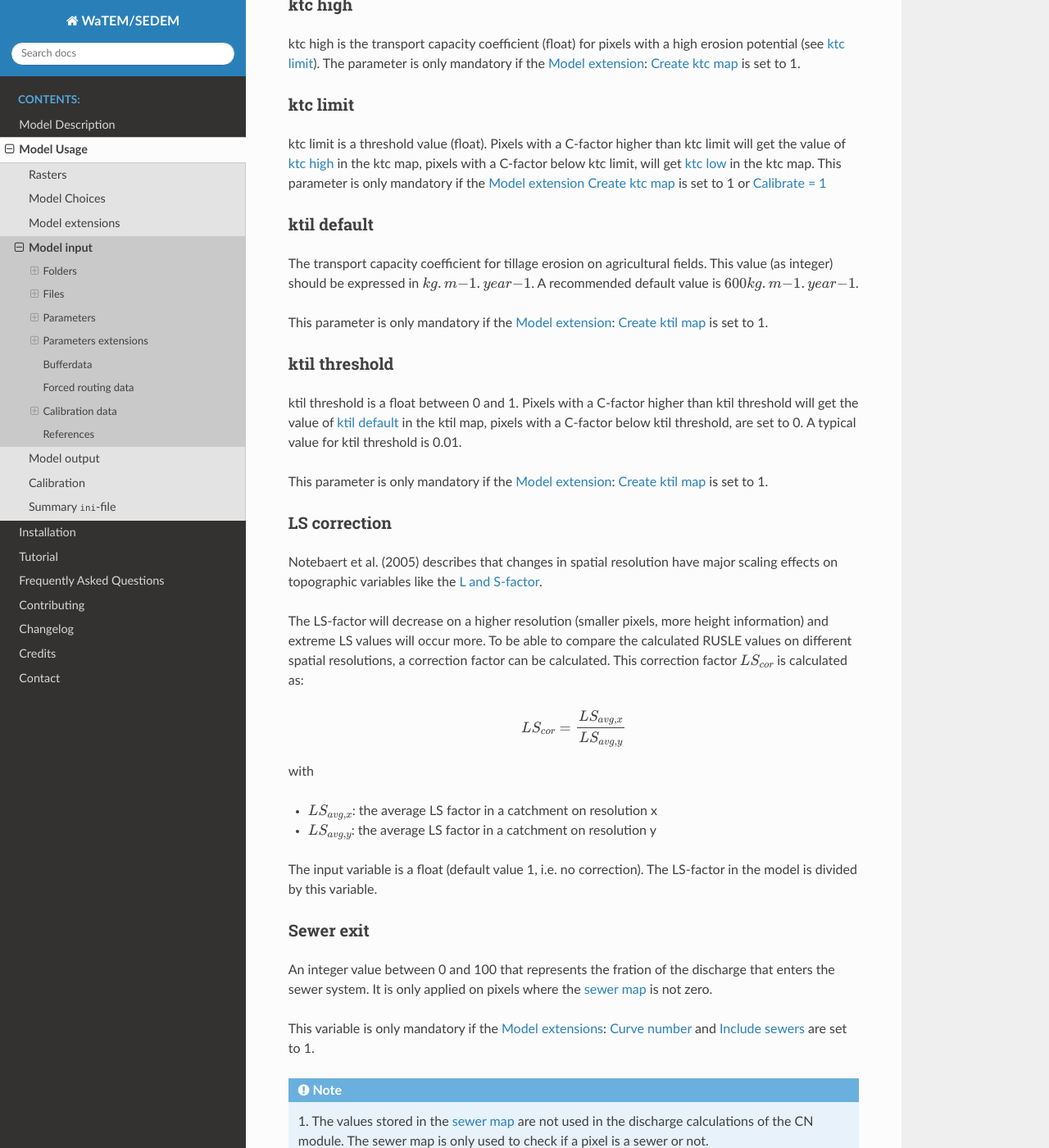
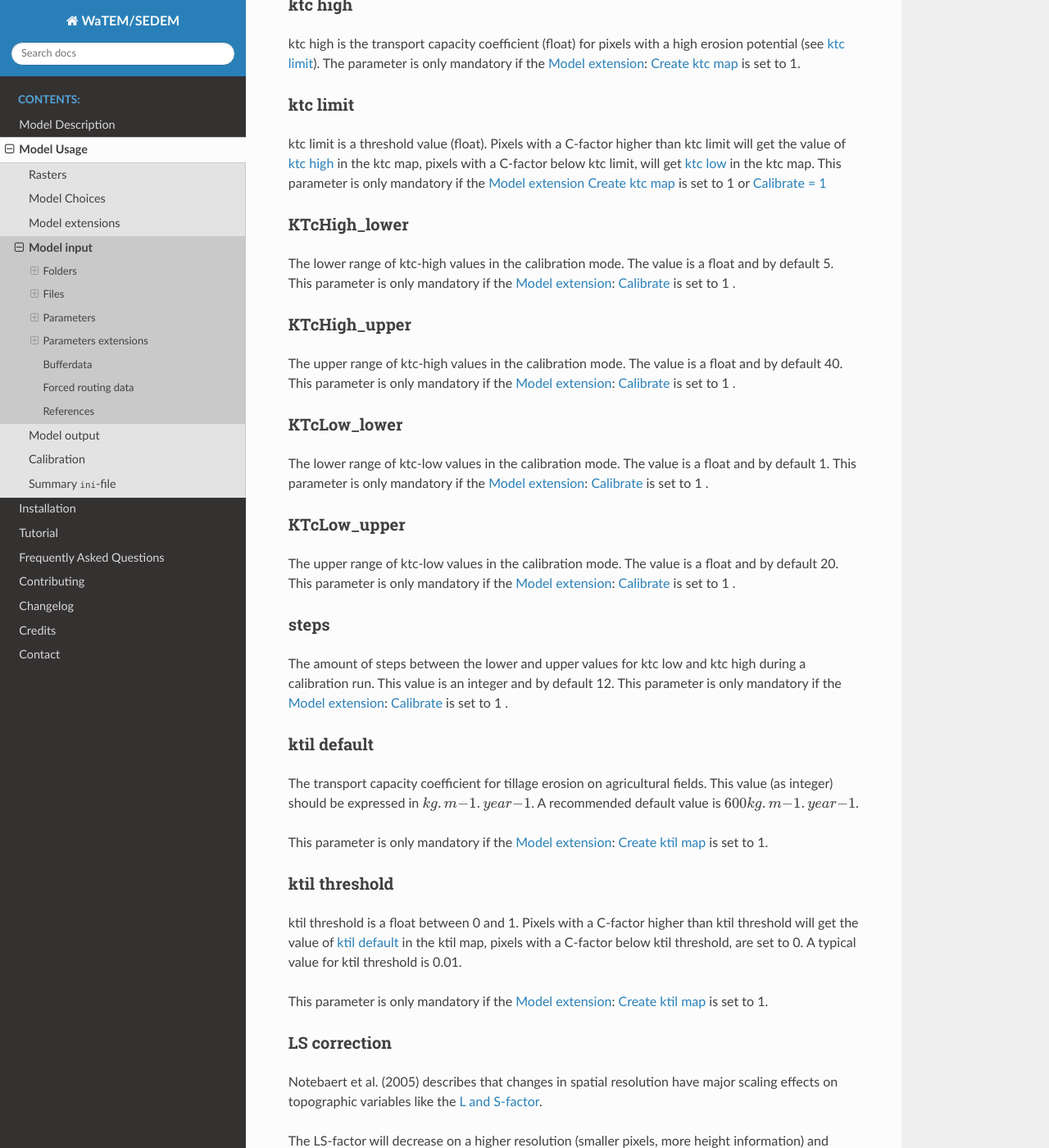
Before and after one commit to watem-sedem/watem-sedem, a Sphinx documentation site: the page built from docs/input.rst, in a window 1280 px wide and 1400 px high, scrolled down 10946 px. Shown: the whole window at 82% size. Built offline with Sphinx 7.4.7 and the Read the Docs theme 3.1.0, drawn with Linux system fonts in a browser that asks for light colours; some of the changed text lies outside the part shown.

Commit message:
Adjust documentation

```diff
--- a/docs/input.rst
+++ b/docs/input.rst
@@ -600,6 +600,56 @@ pixels with a C-factor below ktc limit, will get :ref:`ktc low <ktclow>` in the
 ktc map. This parameter is only mandatory if the :ref:`Model extension <extensionspage>`
 :ref:`Create ktc map <createktc>` is set to 1 or :ref:`Calibrate = 1 <Calibrate>`
 
+.. _ktchigh_lower:
+
+KTcHigh_lower
+*************
+
+The lower range of ktc-high values in the calibration mode. The value is a float
+and by default 5.
+This parameter is only mandatory if the :ref:`Model extension <extensionspage>`:
+:ref:`Calibrate <Calibrate>` is set to 1 .
+
+.. _ktchigh_upper:
+
+KTcHigh_upper
+*************
+
+The upper range of ktc-high values in the calibration mode. The value is a float
+and by default 40.
+This parameter is only mandatory if the :ref:`Model extension <extensionspage>`:
+:ref:`Calibrate <Calibrate>` is set to 1 .
+
+.. _ktclow_lower:
+
+KTcLow_lower
+*************
+
+The lower range of ktc-low values in the calibration mode. The value is a float
+and by default 1.
+This parameter is only mandatory if the :ref:`Model extension <extensionspage>`:
+:ref:`Calibrate <Calibrate>` is set to 1 .
+
+.. _ktclow_upper:
+
+KTcLow_upper
+*************
+
+The upper range of ktc-low values in the calibration mode. The value is a float
+and by default 20.
+This parameter is only mandatory if the :ref:`Model extension <extensionspage>`:
+:ref:`Calibrate <Calibrate>` is set to 1 .
+
+.. _steps:
+
+steps
+*****
+
+The amount of steps between the lower and upper values for ktc low and ktc high
+during a calibration run. This value is an integer and by default 12.
+This parameter is only mandatory if the :ref:`Model extension <extensionspage>`:
+:ref:`Calibrate <Calibrate>` is set to 1 .
+
 .. _ktildefault:
 
 ktil default
@@ -888,65 +938,6 @@ Note that the amount of sections with
 forced routing vectors has to be defined with the variable
 :ref:`Number of forced routing <nrforcedrouting>`
 
-.. _calibrationparamters:
-
-Calibration data
-================
-
-The following parameters are only mandatory if the :ref:`Model extension <extensionspage>`:
-:ref:`Calibrate <Calibrate>` is set to 1 .
-These parameters must be grouped in a seperate section in the ini-file with the
-header 'Calibration', as shown here:
-
-.. code-block:: ini
-
-    [Calibration]
-    KTcHigh_lower=1
-    KTcHigh_upper=20
-    KTcLow_lower=1
-    KTcLow_upper=20
-    steps=20
-
-.. _ktchigh_lower:
-
-KTcHigh_lower
-*************
-
-The lower range of ktc-high values in the calibration mode. The value is a float
-and by default 5.
-
-.. _ktchigh_upper:
-
-KTcHigh_upper
-*************
-
-The upper range of ktc-high values in the calibration mode. The value is a float
-and by default 40.
-
-.. _ktclow_lower:
-
-KTcLow_lower
-*************
-
-The lower range of ktc-low values in the calibration mode. The value is a float
-and by default 1.
-
-.. _ktclow_upper:
-
-KTcLow_upper
-*************
-
-The upper range of ktc-low values in the calibration mode. The value is a float
-and by default 20.
-
-.. _steps:
-
-steps
-*****
-
-The amount of steps between the lower and upper values for ktc low and ktc high
-during a calibration run. This value is an integer and by default 12.
-
 References
 ==========
 
--- a/docs/model_extensions.rst
+++ b/docs/model_extensions.rst
@@ -95,7 +95,7 @@ To enable this option, the following line must be written in the ini-file:
 The default is: ``Calibrate = 0``
 
 When this option is enabled, the user will have to provide additional input,
-namely: the separate section ``[Calibration]`` (see :ref:`here <calibrationparamters>`)
+in the section Parameters extensions (see :ref:`here <calibrationparamters>`)
 needs to be added to the ini-file in the :ref:`according manner <inicalib>`.
 
 .. _simple:
```
Also changed, not shown: docs/inifile.rst (+10 -19 lines).
